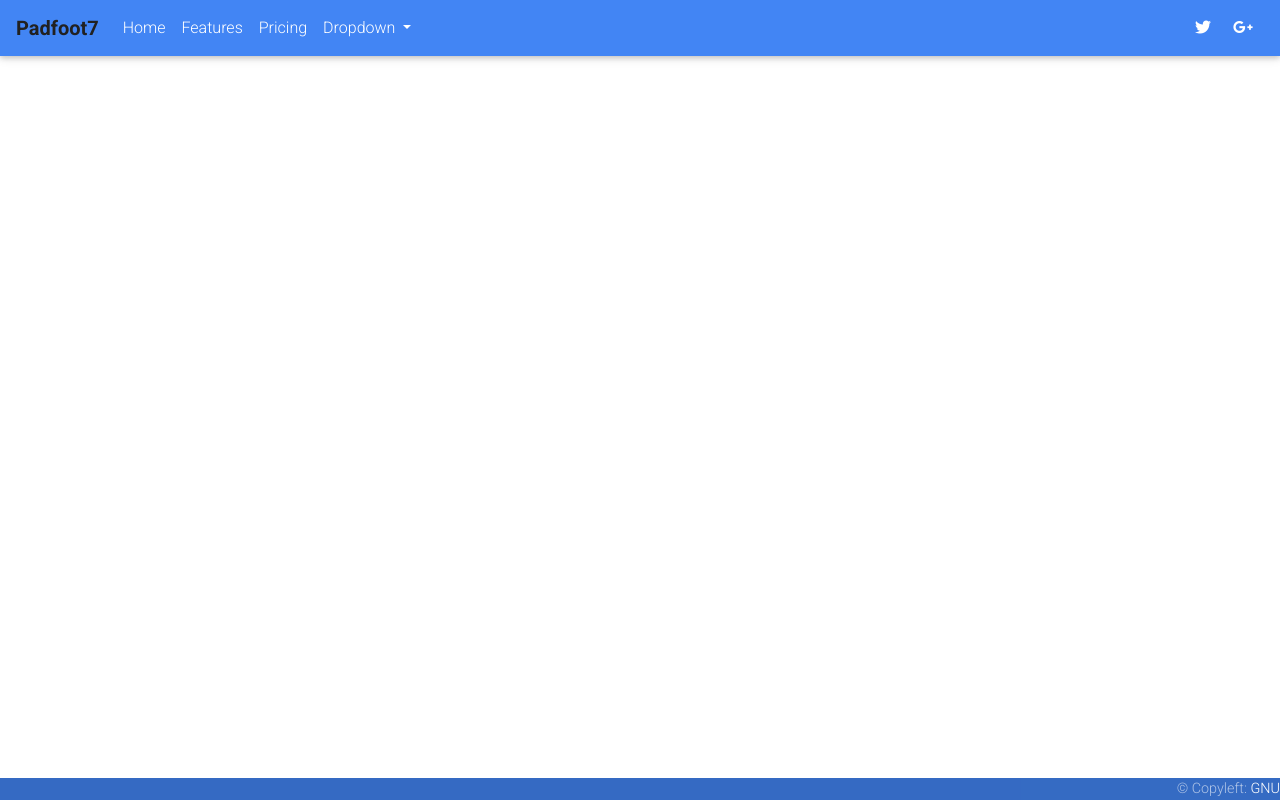
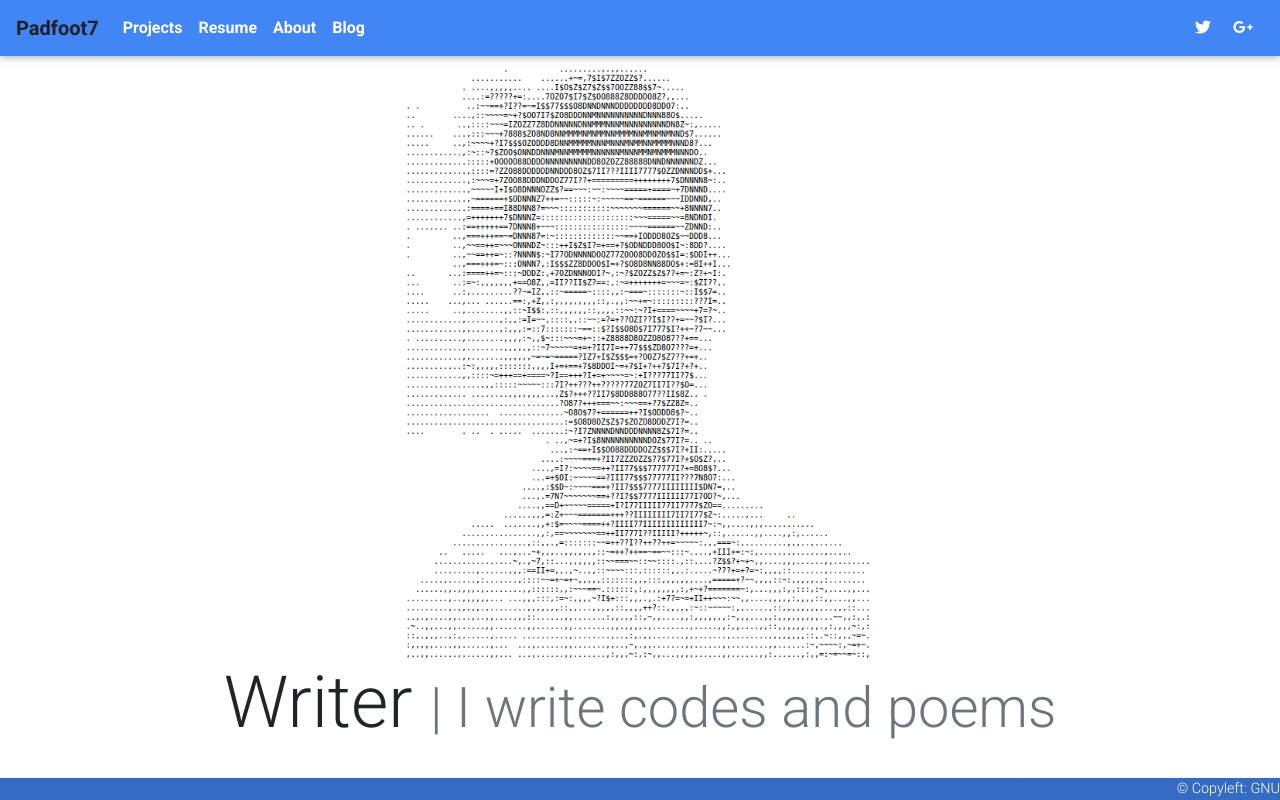
Before and after one commit to mohdomama/portfolio, a Django app: page / in a window 1280 px wide. Run offline with Django 3.2, Linux system fonts and the light colour scheme; some libraries are stand-ins or nearby versions.

Commit message:
feat: home page

```diff
--- a/src/portfolio/views.py
+++ b/src/portfolio/views.py
@@ -3,4 +3,5 @@ from django.shortcuts import render
 
 def home_page(request):
     context = {'title': 'Home Page'}
-    return render(request, "base.html", context)
+    template_name = 'home.html'
+    return render(request, template_name , context)
--- a/src/templates/base.html
+++ b/src/templates/base.html
@@ -32,24 +32,18 @@
         <div class="collapse navbar-collapse" id="navbarSupportedContent-333">
             <ul class="navbar-nav mr-auto">
                 <li class="nav-item">
-                    <a class="nav-link" href="#">Home</a>
+                    <a class="nav-link font-weight-bold" href="#">Projects</a>
                 </li>
                 <li class="nav-item">
-                    <a class="nav-link" href="#">Features</a>
+                    <a class="nav-link font-weight-bold" href="#">Resume</a>
                 </li>
                 <li class="nav-item">
-                    <a class="nav-link" href="#">Pricing</a>
+                    <a class="nav-link font-weight-bold" href="#">About</a>
                 </li>
-                <li class="nav-item dropdown">
-                    <a class="nav-link dropdown-toggle" id="navbarDropdownMenuLink-333" data-toggle="dropdown"
-                        aria-haspopup="true" aria-expanded="false">Dropdown
-                    </a>
-                    <div class="dropdown-menu dropdown-default" aria-labelledby="navbarDropdownMenuLink-333">
-                        <a class="dropdown-item" href="#">Action</a>
-                        <a class="dropdown-item" href="#">Another action</a>
-                        <a class="dropdown-item" href="#">Something else here</a>
-                    </div>
+                <li class="nav-item">
+                    <a class="nav-link font-weight-bold" href="#">Blog</a>
                 </li>
+
             </ul>
             <ul class="navbar-nav ml-auto nav-flex-icons">
                 <li class="nav-item">
@@ -75,7 +69,7 @@
     <!-- Footer -->
     <footer class="page-footer font-small primary-color fixed-bottom">
         <div class="footer-copyright text-right py-0">
-            © Copyleft: <a href="https://www.gnu.org/copyleft/"> GNU</a>
+            <a href="https://www.gnu.org/copyleft/">© Copyleft: GNU</a>
         </div>
 
     </footer>
--- /dev/null
+++ b/src/templates/home.html
@@ -0,0 +1,13 @@
+{% extends "base.html" %}
+{% load static %}
+
+{% block body %}
+<div class="text-center">
+    <img src="{% static 'img/meAscii.png' %}" class="rounded" height="600"   alt="Subliminal Message Campaign">
+
+    <h1 class="display-3">Writer
+    <span class="display-4 text-muted"> | I write codes and poems </span></h1>
+</div>
+
+
+{% endblock %}
```
Also changed, not shown: src/static/img/meAscii.png (added).
